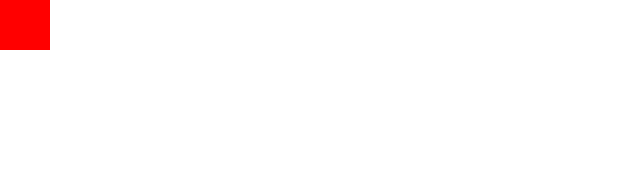
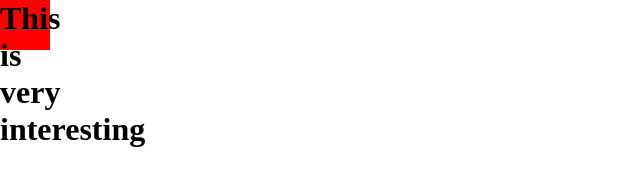
Before and after one commit to Ernest99/music_sample, a plain HTML site: page index.html in a window 1280 px wide. Shown: the whole page, without its empty margins (0-640 px from the left). Drawn offline with Linux system fonts and the light colour scheme.

Commit message:
made HTML changes

```diff
--- a/index.html
+++ b/index.html
@@ -18,7 +18,9 @@
     </div> -->
 
     <div class="bx" draggable="true">
-        <div class="con"></div>
+        <div class="con">
+            <h1>This is very interesting</h1>
+        </div>
     </div>
 </body>
 
```
